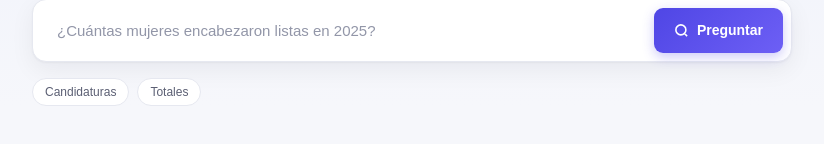
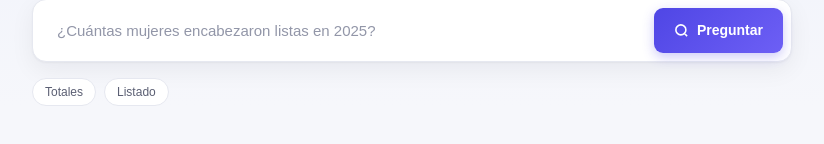
Before and after one commit to andresminio/chatwithdata, a Next.js app in the folder panel/: page / in a window 1280 px wide. Shown: the part 214-358 px from the top of the page, without its empty margins (228-1052 px from the left). Built offline with nearby package versions, Linux system fonts and the light colour scheme.

Commit message:
feat(panel): update response modes and filters for clarity in user queries

```diff
--- a/panel/app/page.tsx
+++ b/panel/app/page.tsx
@@ -65,14 +65,14 @@ function formatearRespuesta(texto: string) {
 // Nivel 1: elige el modo de la respuesta. Excluyente entre sí (no tiene
 // sentido pedir "listado" y "total agregado" al mismo tiempo).
 const NIVEL1 = [
-  { label: "Candidaturas", instruccion: "Dame el listado completo con el detalle de cada candidatura, no solo el total." },
   { label: "Totales", instruccion: "Dame el total agregado (la cantidad), no el detalle fila por fila." },
+  { label: "Listado", instruccion: "Dame el listado completo con el detalle de cada candidatura, no solo el total." },
 ];
 
 // Nivel 2: depende de qué se eligió en el nivel 1. Se puede combinar más de
 // uno (por ejemplo Por distrito + Por género + 2025 juntos).
 const SUBFILTROS: Record<string, { label: string; instruccion: string }[]> = {
-  Candidaturas: [
+  Listado: [
     { label: "Presidente y Vice", instruccion: "Limitalo al cargo Presidente y Vice." },
     { label: "Diputados", instruccion: "Limitalo al cargo Diputados Nacionales." },
     { label: "Senadores", instruccion: "Limitalo al cargo Senadores Nacionales." },
```
